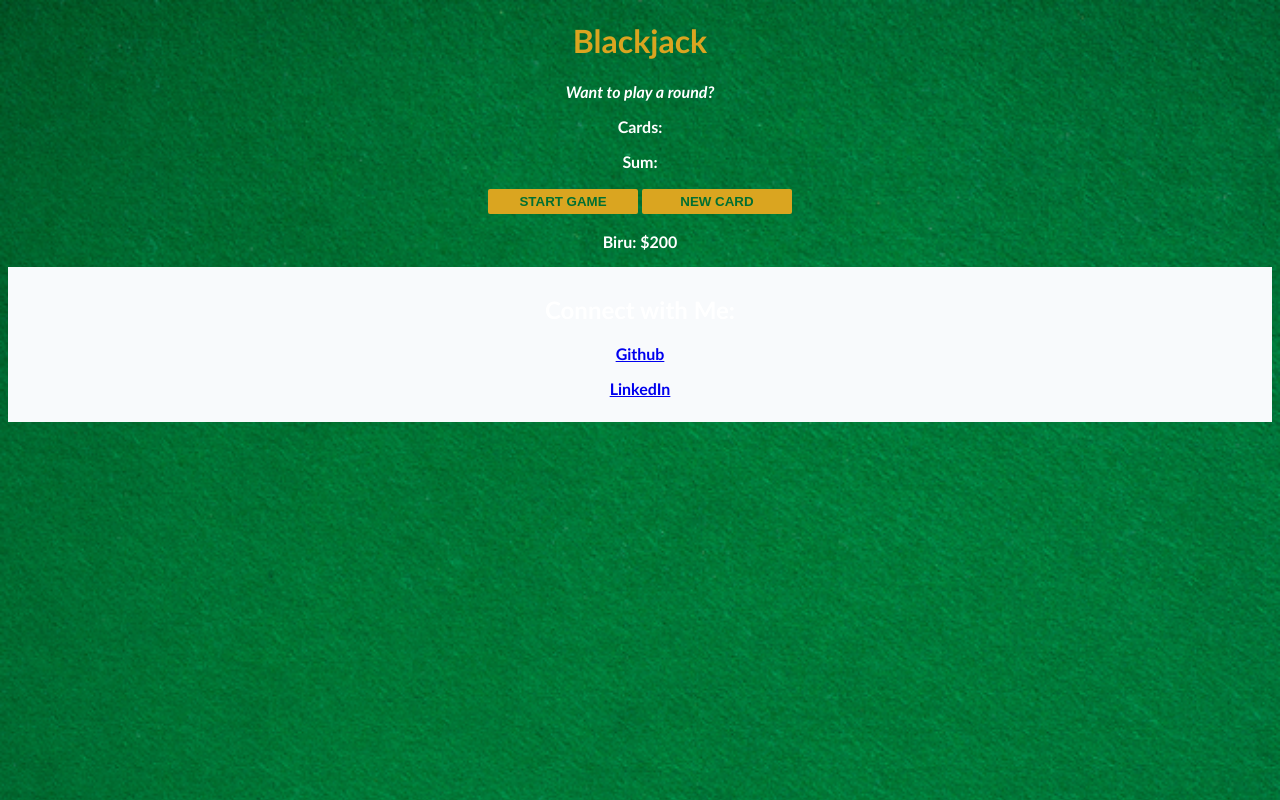
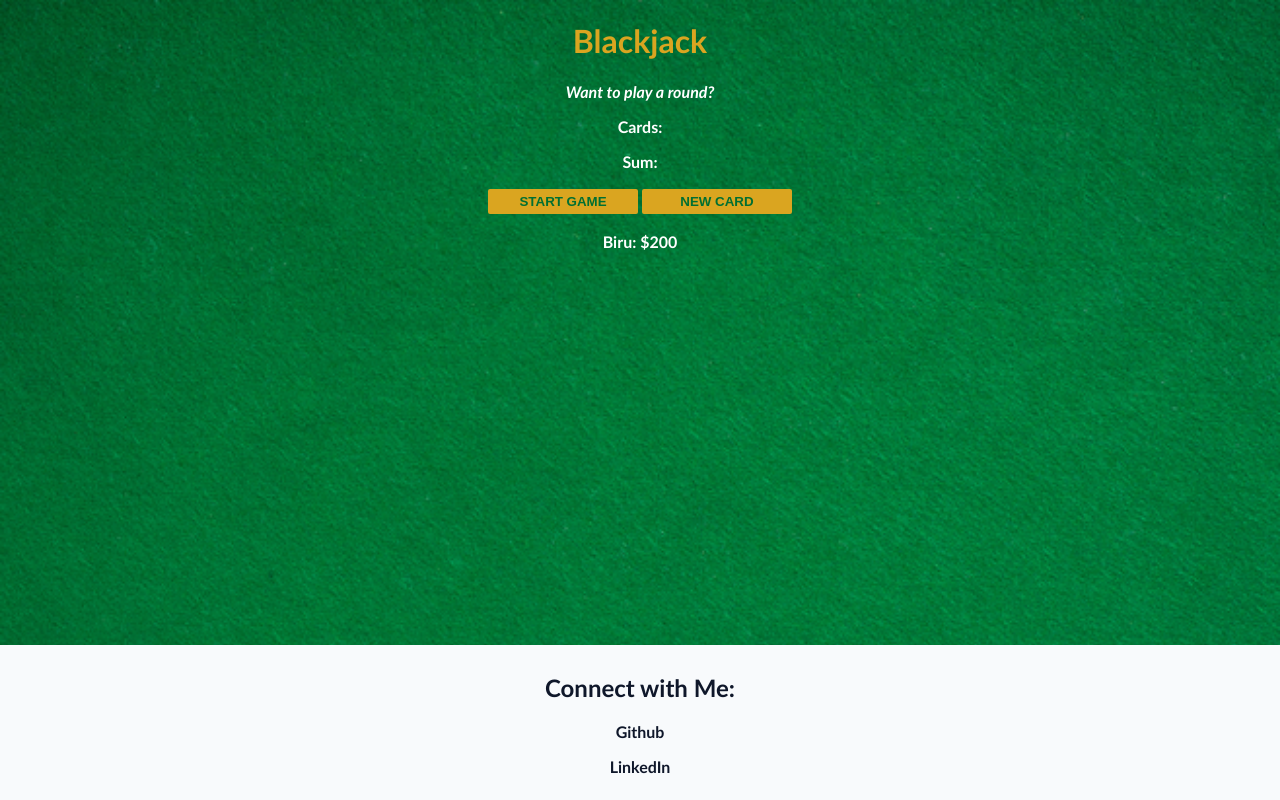
Before and after one commit to BiruMJ/Blackjack-Game, a website built with Vite: page index.html in a window 1280 px wide. Built offline with nearby package versions, Linux system fonts and the light colour scheme.

Commit message:
Refactor CSS for layout and footer styles
Updated layout styles and footer padding in index.css.

```diff
--- a/index.css
+++ b/index.css
@@ -5,7 +5,11 @@
     font-weight: bold;
     color: white;
     text-align: center;
-    min-height: 100mvh;
+    display: flex;
+    flex-direction: column;
+    justify-content: space-between;
+    height: 100vh;
+    margin: 0;
 }
 
 h1 {
@@ -30,12 +34,16 @@
 }
 footer {
     background-color: #f8fafc;
-    padding: 0.5em;
+    padding: 0.5em 0;
 }
-#social-link {
+#social-links h2, a {
     color: #0f172a;
     text-align: center;
 }
-#social-link p:hover {
+#social-links a {
+    text-decoration: none;
+}
+
+#social-links a:hover {
     color: #475569;
 }
```
